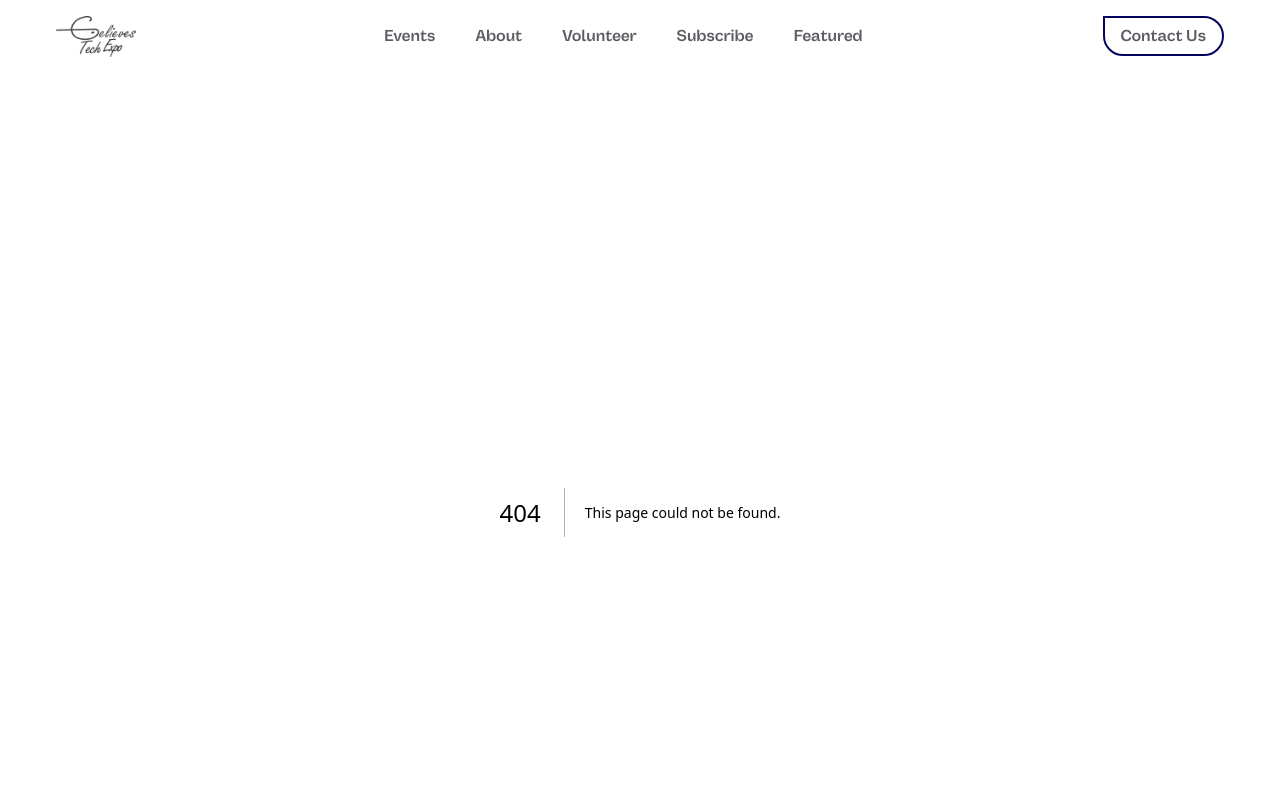
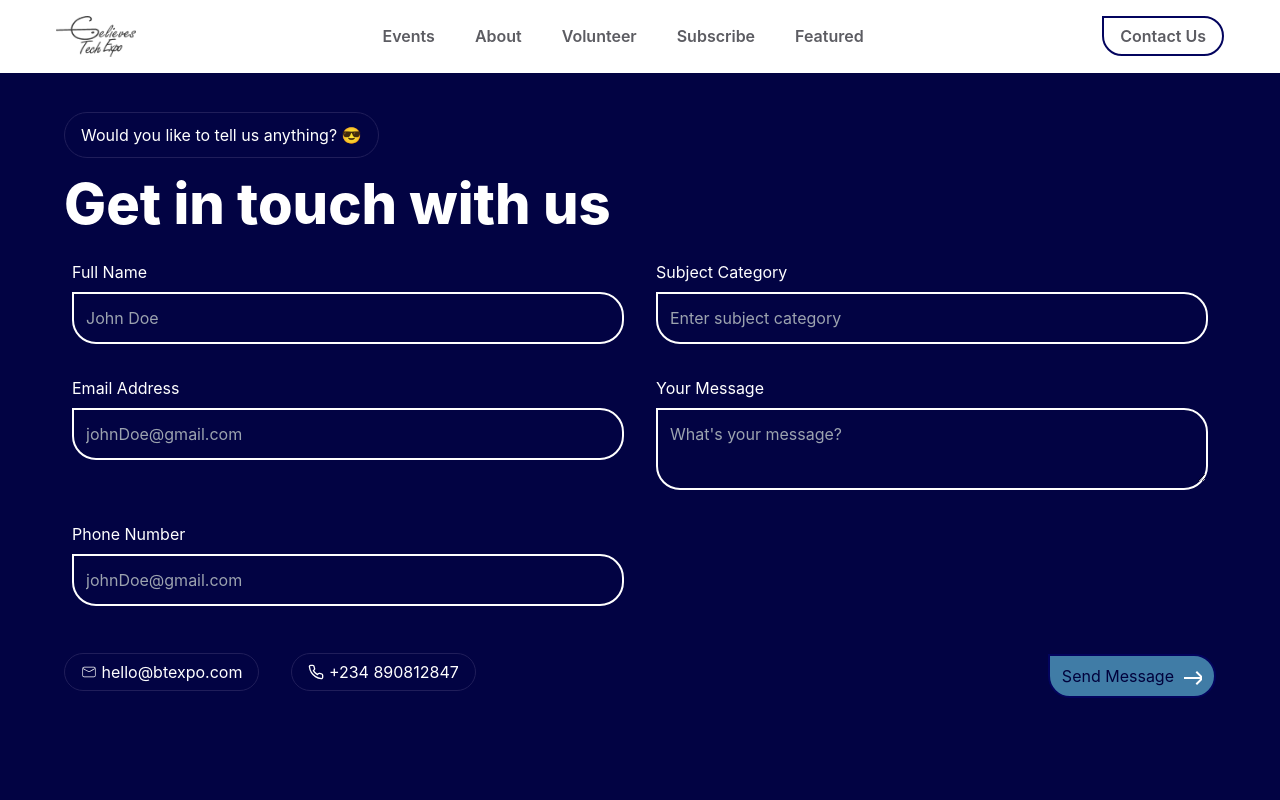
Before and after one commit to btetotheworld/bte-website, a Next.js app: page /contact-us in a window 1280 px wide. Before the commit this address had no page. Shown: the top 800 px of the page. Built offline with nearby package versions, Linux system fonts and the light colour scheme.

Commit message:
contact us page

```diff
--- a/app/globals.css
+++ b/app/globals.css
@@ -123,9 +123,10 @@ a:hover {
 /* Inputs */
 input,
 textarea {
-  background-color: var(--color-bg);
+  background-color: none;
   color: var(--color-text);
-  border: 1px solid var(--color-muted);
+  /* border: 1px solid var(--color-muted); */
+
   border-radius: 0.5rem;
   padding: 0.75rem;
   font-size: 1rem;
@@ -135,8 +136,9 @@ textarea {
 input:focus,
 textarea:focus {
   outline: none;
-  border-color: var(--color-highlight);
-  box-shadow: 0 0 8px rgba(0, 212, 255, 0.5);
+  background-color: none;
+  /* border-color: var(--color-highlight); */
+  /* box-shadow: 0 0 8px rgba(0, 212, 255, 0.5); */
 }
 
 /* Additional Tweaks for Beauty */
--- /dev/null
+++ b/pages/contact-us/index.tsx
@@ -0,0 +1,196 @@
+import Header from '@/components/Header'
+import React from 'react'
+import "@/app/globals.css";
+import * as Yup from 'yup'
+import { ErrorMessage, Field, Form, Formik } from 'formik';
+import { Grid } from '@mui/material';
+import Subscribe from '@/components/Subscribe';
+import Footer from '@/components/Footer';
+import { CiMail } from "react-icons/ci";
+import { LuPhone } from "react-icons/lu";
+
+interface FormValues {
+  fullName: string,
+  email: string,
+  phoneNumber: string,
+  subject: string,
+  message: string
+}
+
+const validationSchema = Yup.object({
+  fullName: Yup.string().min(3, "name must be more than 3 characters")
+    .required("full Name is reqiured"),
+  email: Yup.string().email("Invalid email").required("Email is reqiured"),
+  phoneNumber: Yup.string().matches(/^\+?[1-9]\d{1,14}$/, "Invalid phone number format")
+    .required("Phone number is required"),
+  subject: Yup.string().
+    min(3, "subject must be 8 character").required("subject is required"),
+  message: Yup.string().
+    min(3, "message must be 8 character").required("message is required"),
+})
+
+const index = () => {
+  const initialValues: FormValues = {
+    email: "",
+    phoneNumber: "",
+    subject: "",
+    fullName: "",
+    message: ""
+  }
+
+  const handleSubmit = () => {
+    console.log("submitted")
+  }
+
+
+  return (
+    <div>
+      <section id="w-full  section-article">
+        <Header />
+        <div className="bg-[#020343] text-white min-h-screen mt-8 flex justify-center">
+          <div className="w-[95%] md:w-[90%] py-[80px] flex flex-col gap-4">
+            <div className="flex flex-col gap-4 w-fit">
+              <p className="px-[16px] py-[10px] rounded-full border-[#201E5A] border ">
+                Would you like to tell us anything? 😎
+              </p>
+            </div>
+
+
+
+            <p className=" font-extrabold font-sans text-[1.5rem] md:text-[3.5rem] leading-[1.1em] ">
+              Get in touch with us
+            </p>
+
+            <Formik initialValues={initialValues} validationSchema={validationSchema} onSubmit={handleSubmit}>
+              <Form>
+                <Grid container spacing={2} className="">
+                  {/* Full Name */}
+                  <Grid item xs={12} sm={6} lg={6} className="">
+                    <div className="w-full p-2 border-secondary space-y-2 flex flex-col">
+                      <label>Full Name</label>
+                      <div className="rounded-b-[24px] rounded-tr-[24px] border-2 border-white">
+                        <Field
+                          type="text"
+                          placeholder="John Doe"
+                          className="bg-transparent border-none outline-none transition-all duration-300"
+                          name="fullName"
+                        />
+                      </div>
+                      <ErrorMessage name="fullName" component="div" className="text-red-500 text-sm" />
+                    </div>
+                  </Grid>
+
+                  {/* Subject Category */}
+                  <Grid item xs={12} sm={6} lg={6} className="">
+                    <div className="w-full p-2 border-secondary space-y-2 flex flex-col">
+                      <label>Subject Category</label>
+                      <div className="rounded-b-[24px] rounded-tr-[24px] border-2 border-white">
+                        <Field
+                          type="text"
+                          placeholder="Enter subject category"
+                          className="bg-transparent border-none outline-none transition-all duration-300"
+                          name="subject"
+                        />
+                      </div>
+                      <ErrorMessage name="subject" component="div" className="text-red-500 text-sm" />
+                    </div>
+                  </Grid>
+
+                  {/* Email Address */}
+                  <Grid item xs={12} sm={6} lg={6} className="">
+                    <div className="w-full p-2 border-secondary space-y-2 flex flex-col">
+                      <label>Email Address</label>
+                      <div className="rounded-b-[24px] rounded-tr-[24px] border-2 border-white">
+                        <Field
+                          type="email"
+                          placeholder="johnDoe@gmail.com"
+                          className="bg-transparent border-none outline-none transition-all duration-300"
+                          name="email"
+                        />
+                      </div>
+                      <ErrorMessage name="email" component="div" className="text-red-500 text-sm" />
+                    </div>
+                  </Grid>
+
+                  {/* Message */}
+                  <Grid item xs={12} sm={6} lg={6} className="">
+                    <div className="w-full p-2 border-secondary space-y-2 flex flex-col">
+                      <label>Your Message</label>
+                      <div className="rounded-b-[24px] rounded-tr-[24px] border-2 border-white">
+                        <Field
+                          as="textarea"
+                          placeholder="What's your message?"
+                          className="bg-transparent border-none outline-none transition-all duration-300"
+                          name="message"
+                        />
+                      </div>
+                      <ErrorMessage name="message" component="div" className="text-red-500 text-sm" />
+                    </div>
+                  </Grid>
+
+
+                  <Grid item xs={12} sm={6} lg={6} className="">
+                    <div className="w-full p-2 border-secondary space-y-2 flex flex-col">
+                      <label>Phone Number</label>
+                      <div className="rounded-b-[24px] rounded-tr-[24px] border-2 border-white">
+                        <Field
+                          type="email"
+                          placeholder="johnDoe@gmail.com"
+                          className="bg-transparent border-none outline-none transition-all duration-300"
+                          name="email"
+                        />
+                      </div>
+                      <ErrorMessage name="email" component="div" className="text-red-500 text-sm" />
+                    </div>
+                  </Grid>
+                </Grid>
+
+                <div className="flex flex-col lg:flex-row mt-8 justify-between items-center gap-8 w-full">
+                  <div className='flex space-x-8'>
+                    <button className="flex text-xs lg:text-[1rem] justify-center items-center p-[0.5rem]  lg:px-[16px]  lg:py-[10px] rounded-full border-[#201E5A] border ">
+                     <CiMail/>&nbsp;hello@btexpo.com
+                    </button>
+
+                    <button className=" flex text-xs lg:text-[1rem]  justify-center items-center p-[0.5rem] lg:px-[16px] lg:py-[10px] rounded-full border-[#201E5A] border ">
+                      <LuPhone/>&nbsp;<p>+234 890812847</p>
+                    </button>
+                  </div>
+
+
+
+                  <button className="text-center rounded-b-[24px] rounded-tr-[24px] bg-[#407ca6] text-white py-2 px-3 border-2 border-[#03045E] hover:bg-white hover:text-[#03045E] hover:font-bold mt-2 flex items-center justify-center gap-2 transition-colors duration-200 ease-out group w-full md:w-fit ">
+                    <span className="whitespace-nowrap text-[#01023c]">Send Message</span>
+
+                    <svg
+                      width="20"
+                      height="20"
+                      viewBox="0 0 20 20"
+                      fill="none"
+                      xmlns="http://www.w3.org/2000/svg"
+                      className="transition-colors duration-200 ease-out"
+                    >
+                      <path
+                        d="M15 5L13.59 6.41L18.17 11H2V13H18.17L13.58 17.59L15 19L22 12L15 5Z"
+                        className="fill-white transition-colors duration-200 ease-out group-hover:fill-[#03045E]"
+                      />
+                    </svg>
+                  </button>
+                </div>
+              </Form>
+            </Formik>
+
+
+          </div>
+        </div>
+        <Subscribe />
+        <Footer />
+
+
+      </section>
+
+
+    </div>
+  )
+}
+
+export default index
```
Also changed, not shown: package.json (+5 -2 lines), 2 other files (tests, documents, lock files or other folders).
